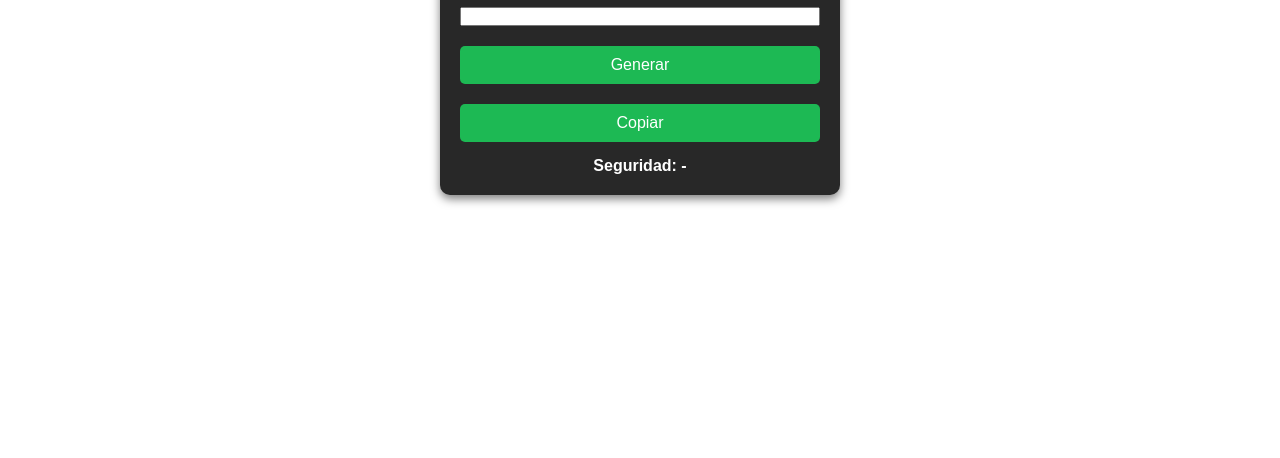
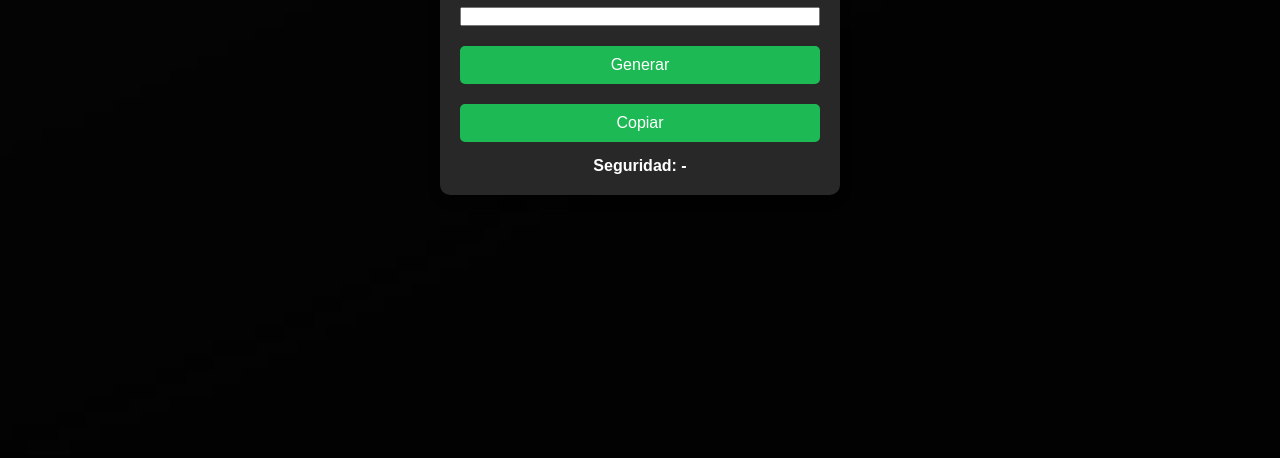
Before and after one commit to Titan352/apps, a plain HTML site: page index.html in a window 1280 px wide. Shown: the part 342-800 px from the top of the page. Drawn offline with Linux system fonts and the light colour scheme.

Commit message:
Update index.html

```diff
--- a/index.html
+++ b/index.html
@@ -19,7 +19,7 @@
             font-family: Arial, sans-serif;
         }
         body {
-            background: url('URL_DE_TU_IMAGEN_DE_FONDO') no-repeat center center/cover;
+            background: url('images/HD-wallpaper-plain-black-black.jpg') no-repeat center center/cover;
             color: var(--text-color);
             display: flex;
             justify-content: center;
```
